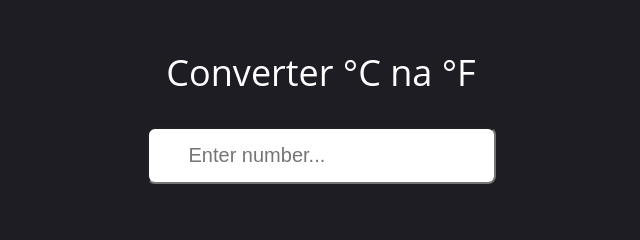
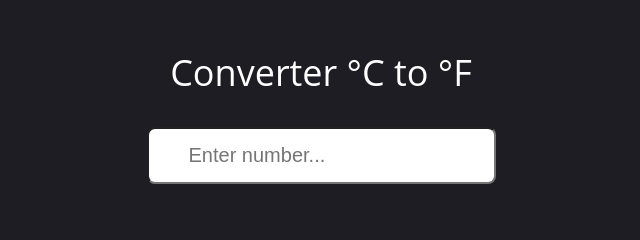
Before and after one commit to pivonski/JS_TempConverter, a plain HTML site: page index.html in a window 1280 px wide. Shown: the part 201-441 px from the top of the page, 319-959 px from the left. Drawn offline with Linux system fonts and the light colour scheme.

Commit message:
Update index.html

```diff
--- a/index.html
+++ b/index.html
@@ -10,7 +10,7 @@
 </head>
 
 <body>
-	<label for="converter">Converter <span class="one">°C</span> na <span class="two">°F</span></label>
+	<label for="converter">Converter <span class="one">°C</span> to <span class="two">°F</span></label>
 	<input type="number" id="converter" placeholder="Enter number...">
 	<p class="result"></p>
 
```
